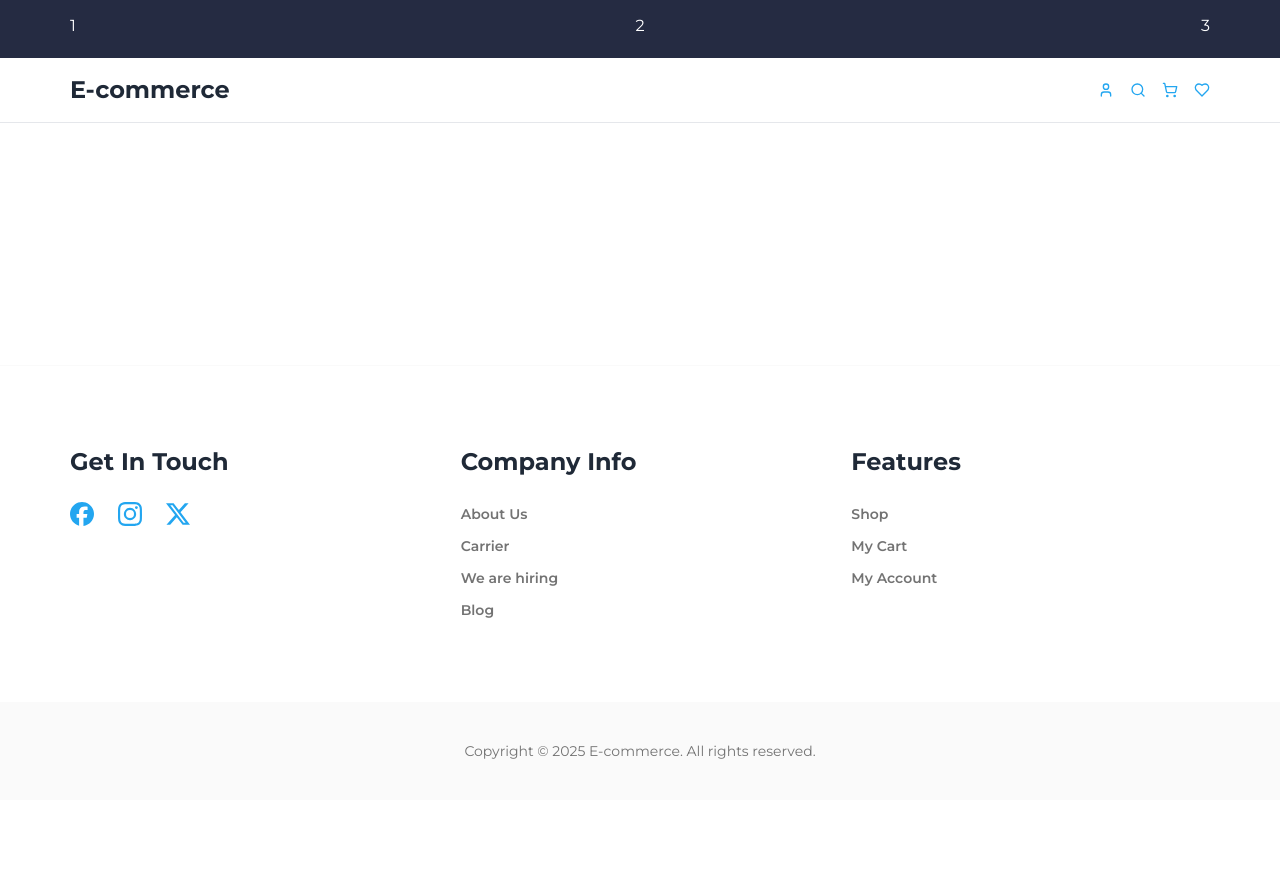
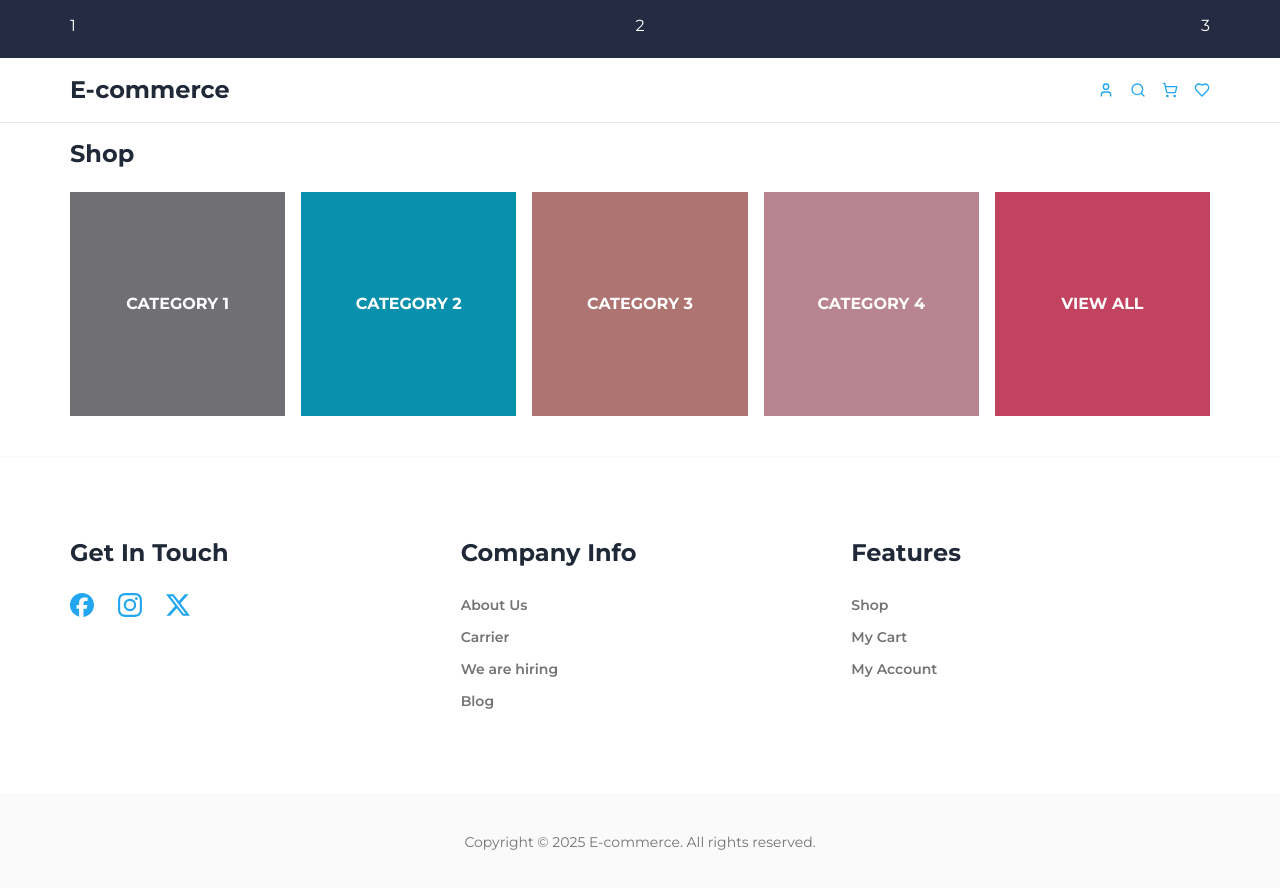
Before and after one commit to IgnacioFleming/react-mentoring-ecommerce-ifleming, a React (Vite) app: page /shop in a window 1280 px wide. Shown: the top 888 px of the page. Before the commit the page ends 800 px from the top, so only its background shows below. Built offline with nearby package versions, Linux system fonts and the light colour scheme; no server answers.

Commit message:
feat: add Featured Categories to Shop page

```diff
--- /dev/null
+++ b/src/features/shop/components/FeaturedCategories/CategoryCard.module.scss
@@ -0,0 +1,20 @@
+@use '../../../../styles/variables' as *;
+
+.category-card {
+  background-color: $color-secondary-1;
+  width: 100%;
+  height: 300px;
+  display: flex;
+  justify-content: center;
+  align-items: center;
+  color: $color-light-text;
+
+  @include is-tablet {
+    height: 224px;
+  }
+
+  &__text {
+    text-transform: uppercase;
+    font: $font-heading-h5;
+  }
+}
--- /dev/null
+++ b/src/features/shop/components/FeaturedCategories/CategoryCard.tsx
@@ -0,0 +1,12 @@
+import styles from './CategoryCard.module.scss';
+
+type CategoryCardProps = {
+  name: string;
+  background?: string;
+};
+
+export const CategoryCard = ({ name, background = '#ccc' }: CategoryCardProps) => (
+  <div className={styles['category-card']} style={{ backgroundColor: background }}>
+    <h5 className={styles['category-card__text']}>{name}</h5>
+  </div>
+);
--- /dev/null
+++ b/src/features/shop/components/FeaturedCategories/FeaturedCategories.module.scss
@@ -0,0 +1,26 @@
+@use '../../../../styles/variables' as *;
+
+.featured-categories {
+  padding: $spacing-lg 0;
+  display: grid;
+  grid-template-columns: repeat(1, 1fr);
+  gap: $spacing-md;
+
+  @include is-tablet {
+    grid-template-columns: repeat(5, 1fr);
+  }
+
+  &__item {
+    cursor: pointer;
+    transition: all 0.2s ease-in-out;
+
+    &:hover {
+      opacity: 0.8;
+    }
+
+    &__button {
+      width: 100%;
+      height: 100%;
+    }
+  }
+}
--- /dev/null
+++ b/src/features/shop/components/FeaturedCategories/FeaturedCategories.tsx
@@ -0,0 +1,43 @@
+import { Link } from 'react-router-dom';
+import { CategoryCard } from './CategoryCard';
+import styles from './FeaturedCategories.module.scss';
+
+const CATEGORIES = [
+  {
+    name: 'Category 1',
+    slug: 'category-1',
+    background: '#706f74',
+  },
+  {
+    name: 'Category 2',
+    slug: 'category-2',
+    background: '#0990ac',
+  },
+  {
+    name: 'Category 3',
+    slug: 'category-3',
+    background: '#ae7472',
+  },
+  {
+    name: 'Category 4',
+    slug: 'category-4',
+    background: '#b88491',
+  },
+];
+
+export const FeaturedCategories = () => (
+  <ul className={styles['featured-categories']}>
+    {CATEGORIES.map((category) => (
+      <li key={category.slug} className={styles['featured-categories__item']}>
+        <Link to={`/shop/${category.slug}`}>
+          <CategoryCard name={category.name} background={category.background} />
+        </Link>
+      </li>
+    ))}
+    <li className={styles['featured-categories__item']}>
+      <button className={styles['featured-categories__item__button']} onClick={() => false}>
+        <CategoryCard name="View all" background="#c24360" />
+      </button>
+    </li>
+  </ul>
+);
--- /dev/null
+++ b/src/features/shop/components/FeaturedCategories/index.ts
@@ -0,0 +1 @@
+export * from './FeaturedCategories';
--- a/src/pages/Shop/Shop.tsx
+++ b/src/pages/Shop/Shop.tsx
@@ -1,18 +1,19 @@
 import { Container } from '../../components/Container';
-import { useProductCategories } from '../../features/shop/hooks/useProductCategories';
-import Categories from '../../features/shop/components/Categories/Categories';
+// import { useProductCategories } from '../../features/shop/hooks/useProductCategories';
+import { FeaturedCategories } from '../../features/shop/components/FeaturedCategories';
 
 export const Shop = () => {
-  const { productCategories, isLoadingProductCategories, productCategoriesError } =
-    useProductCategories();
+  // const { productCategories, isLoadingProductCategories, productCategoriesError } =
+  //   useProductCategories();
 
-  if (isLoadingProductCategories) return null;
-  if (productCategoriesError) return <p>Something went wrong</p>;
+  // if (isLoadingProductCategories) return null;
+  // if (productCategoriesError) return <p>Something went wrong</p>;
 
   return (
     <Container>
-      <h1>Shop</h1>
-      {productCategories && <Categories productCategories={productCategories} />}
+      <h2>Shop</h2>
+      <FeaturedCategories />
+      {/* {productCategories && <Categories productCategories={productCategories} />} */}
     </Container>
   );
 };
```
